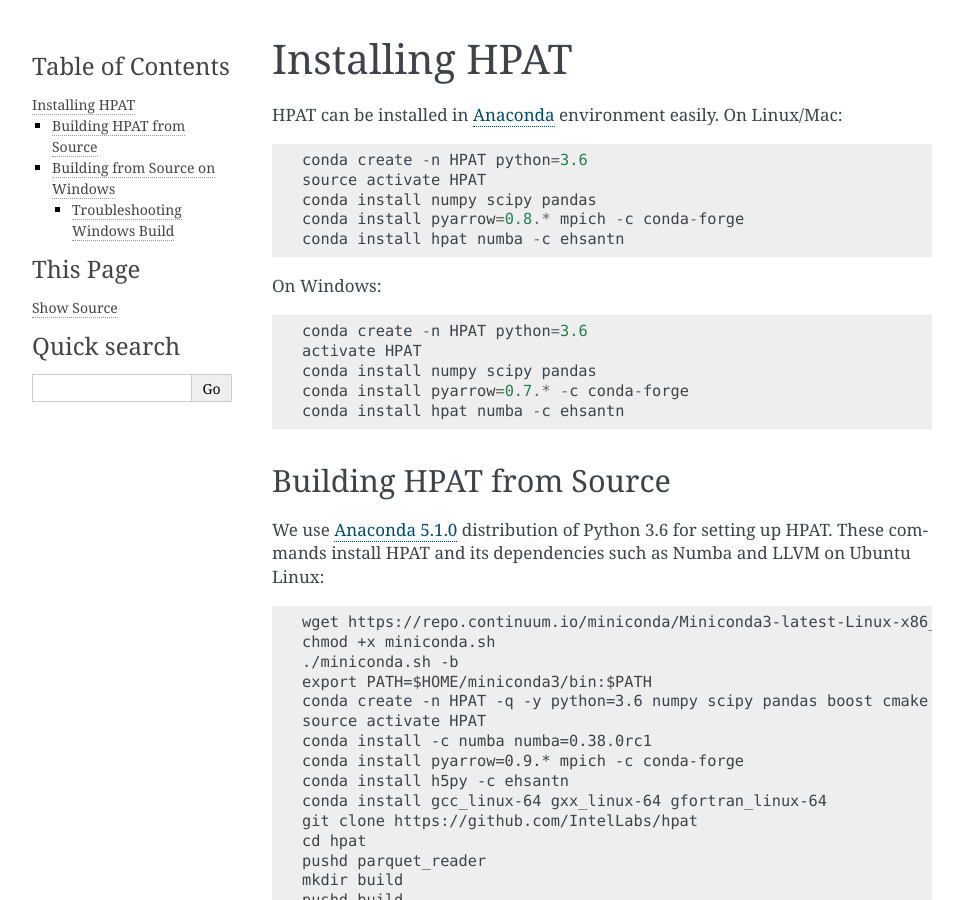
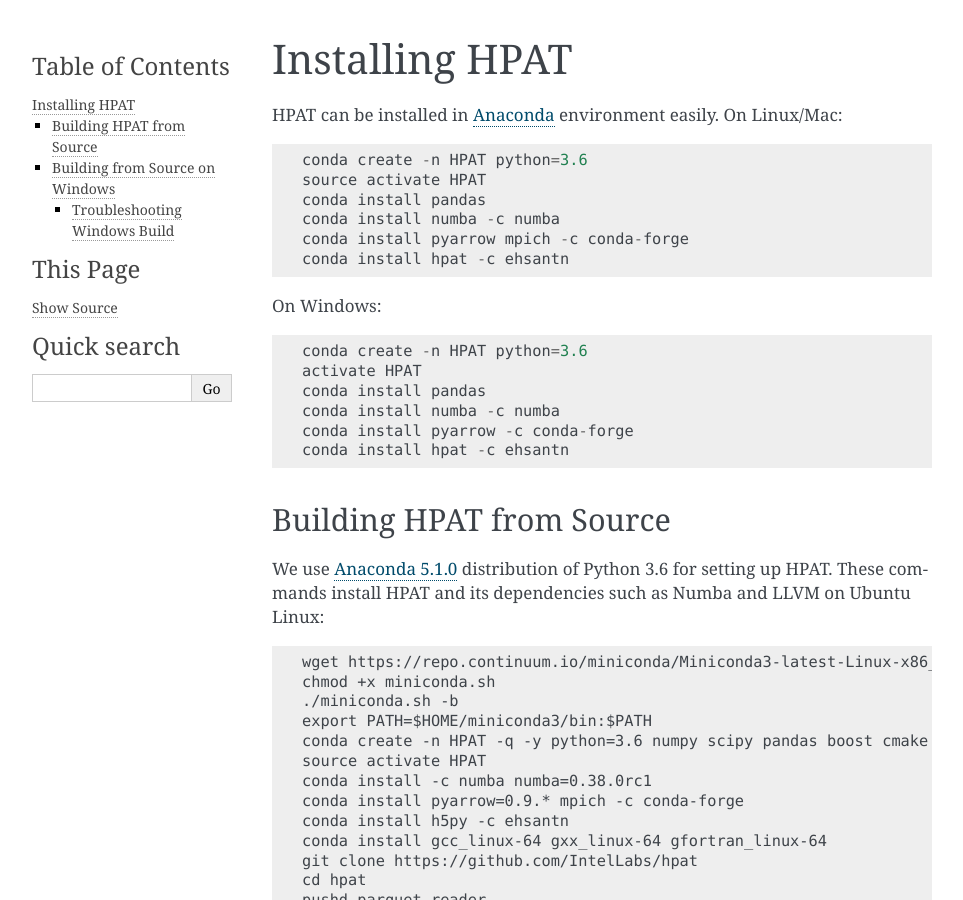
Before and after one commit to IntelPython/sdc, a Sphinx documentation site: the page built from docs/source/install.rst, in a window 1280 px wide and 900 px high. Shown: the whole window, without its empty margins (148-1111 px from the left). Built offline with Sphinx 7.4.7, drawn with Linux system fonts in a browser that asks for light colours.

Commit message:
update install docs

```diff
--- a/docs/source/install.rst
+++ b/docs/source/install.rst
@@ -8,17 +8,19 @@
 
     conda create -n HPAT python=3.6
     source activate HPAT
-    conda install numpy scipy pandas
-    conda install pyarrow=0.8.* mpich -c conda-forge
-    conda install hpat numba -c ehsantn
+    conda install pandas
+    conda install numba -c numba
+    conda install pyarrow mpich -c conda-forge
+    conda install hpat -c ehsantn
 
 On Windows::
 
     conda create -n HPAT python=3.6
     activate HPAT
-    conda install numpy scipy pandas
-    conda install pyarrow=0.7.* -c conda-forge
-    conda install hpat numba -c ehsantn
+    conda install pandas
+    conda install numba -c numba
+    conda install pyarrow -c conda-forge
+    conda install hpat -c ehsantn
 
 Building HPAT from Source
 -------------------------
```
Also changed, not shown: README.rst (+8 -6 lines), 4 other files.
